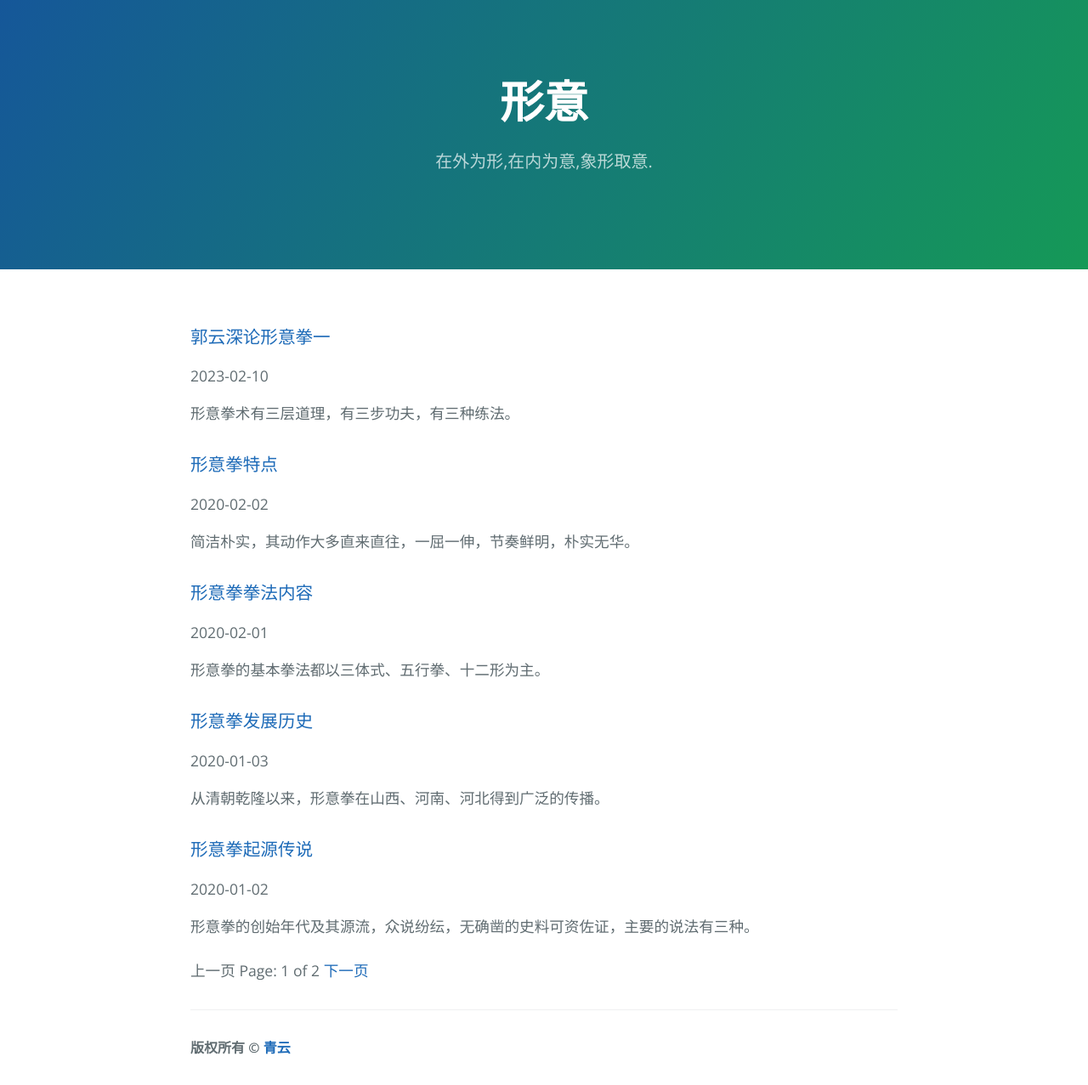
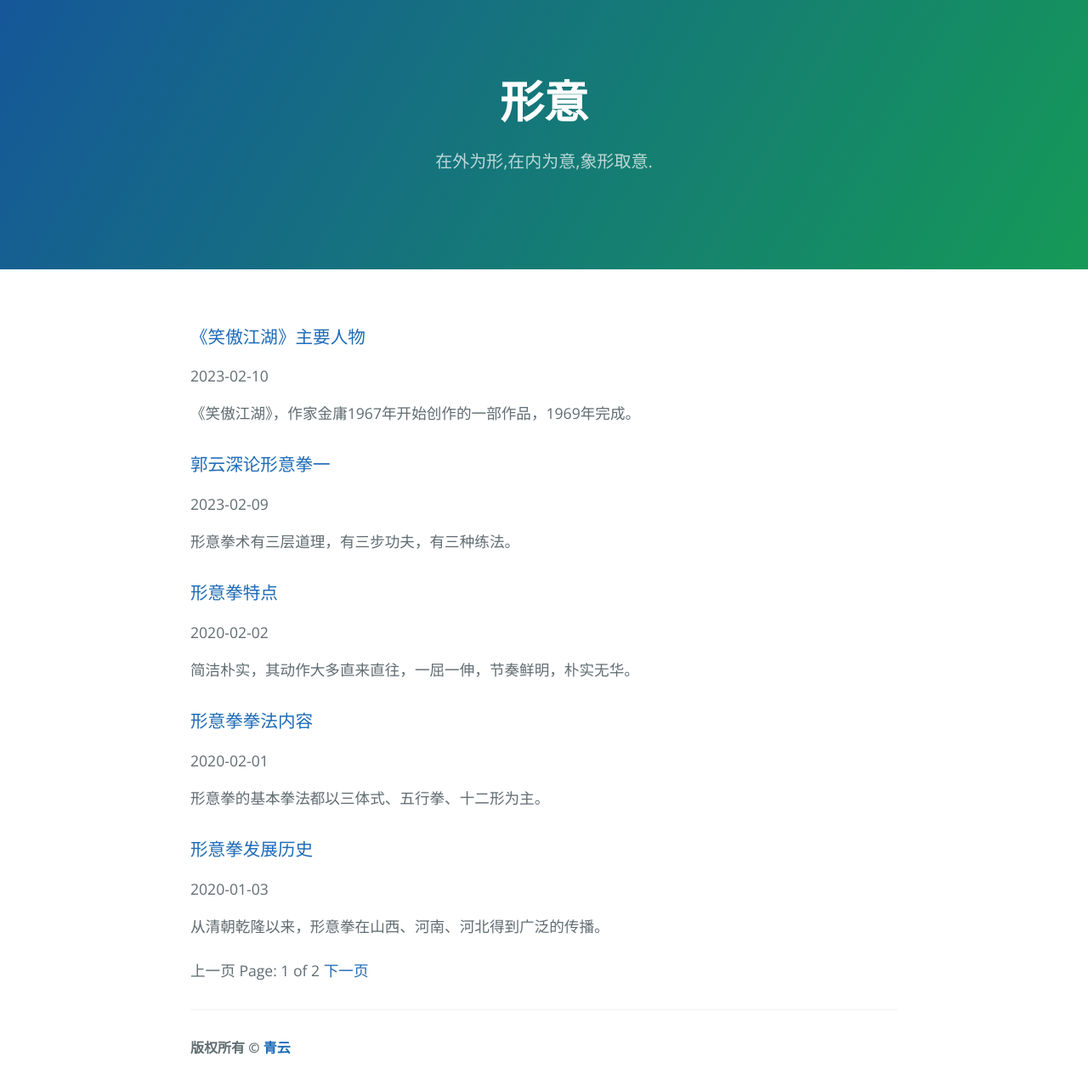
Before and after one commit to ccto/xingyi, a Jekyll site: the page built from index.html, in a window 1280 px wide. Shown: the whole page at 85% size. Built offline with Jekyll 4.4.1, drawn with Linux system fonts in a browser that asks for light colours; the list of posts is cut into pages by our own code; comment, search, counter and statistics services are not loaded; part of the change alters nothing that is shown.

Commit message:
日月神教主要人物

```diff
--- a/_posts/2023-02-10-xingyi-guo.md
+++ b/_posts/2023-02-09-xingyi-guo.md
@@ -1,7 +1,7 @@
 ---
 layout: default
 title: "郭云深论形意拳一"
-date: 2023-02-10 01:00:00 -0000
+date: 2023-02-09 01:00:00 -0000
 description: 形意拳术有三层道理，有三步功夫，有三种练法。
 excerpt: 形意拳术有三层道理，有三步功夫，有三种练法。
 ---
@@ -33,19 +33,19 @@ excerpt: 形意拳术有三层道理，有三步功夫，有三种练法。
 
 ## 四、详论明劲、暗劲、化劲
 
-1. 明劲
+### 1. 明劲
 
 &#8195;&#8195;明劲者，即拳之刚劲也。易骨者，即练精化气，易骨之道也。因人身中先天之气与后天之气不合，体质不坚，故发明其道。大凡人之初生，性无不善，体无不健，根无不固，纯是先天。以后，知识一开，灵窍一闭，先后不合，阴阳不交，皆是后天血气用事，故血气盛行，正气衰弱，以致身体筋骨不能健壮。故昔达摩大师传下易筋洗髓二经，习之以强壮人之身体，还其人之初生本来面目。后宋岳武穆王扩充二经之义，作为三经：易骨、易筋、洗髓也。将三经又制成拳术，发明此经道理之用。拳经云：“静为本体，动为作用”，与古之五禽、八段练法有体而无用者不同矣。因拳术有无穷之妙用，故先有易骨、易筋、洗髓，阴阳混成，刚柔悉化，无声无臭，虚空灵通之全体。所以有其虚空灵通之全体，方有神化不测之妙用。故因此拳是内外一气，动静一源，体用一道，所以静为本体，动为作用也。
 
 &#8195;&#8195;因人为一小天地，无不与天地之理相合，惟是天地之阴阳变化皆有更易。人之一身既与天地道理相合，身体虚弱，刚戾之气，岂不能易乎？故更易之道，弱者易之强，柔者易之刚，悖者易之和。所以三经者，皆是变化人之气质，以复其初也。易骨者，是拳中之明劲，练精化气之道也。将人身中散乱之气，收纳于丹田之内，不偏不倚，和而不流，用九要之规模锻炼，练至于六阳纯全，刚健之至，即拳中上下相连，手足相顾，内外如一。至此，拳中明劲之功尽，易骨之劲全，练精化气之功亦毕矣。
 
-2. 暗劲
+### 2. 暗劲
 
 &#8195;&#8195;暗劲者，拳中之柔劲也（柔劲与软不同：软中无力，柔非无力也），即练气化神、易筋之道也。先练明劲，而后练暗劲，即丹道小周天止火再用大周天功夫之意。明劲停手，即小周天之沐浴也。暗劲手足停而未停，即大周天四正之沐浴也。拳中所用之劲，是将形气神（神即意也）合住，两手往后用力拉回（内中有缩力），其意如拔钢丝。两手前后用劲：左手往前推，右手往回拉；或右手往前推，左手往回拉，其意如撕丝绵；又如两手拉硬弓。要用力徐徐拉开之意。两手或右手往外翻横，左手往里裹劲。或左手往外翻横，右手往里裹劲，如同练鼍形之两手，或是练连环拳之包裹拳。拳经云：“裹者如包裹之不露”。
 
 &#8195;&#8195;两手往前推劲，如同推有轮之重物，往前推不动之意，又似推动而不动之意。两足用力，前足落地时，足根先着地，不可有声。然后再满足着地，所用之劲，如同手往前往下按物一般。后足用力蹬劲，如同迈大步过水沟之意。拳经云：“脚打采意不落空”，是前足；“消息全凭后脚蹬”，是后足；“马有迹蹄之功”。皆是言两足之意也。两足进退，明劲暗劲，两段之步法相同。惟是明劲则有声，暗劲则无声耳。
 
-3. 化劲
+### 3. 化劲
 
 &#8195;&#8195;化劲者，即练神还虚，亦谓之洗髓之功夫也。是将暗劲练到至柔至顺，谓之柔顺之极处，暗劲之终也。丹经云：“阴阳混成，刚柔悉化，谓之丹熟”。柔劲之终，是化劲之始也。所以再加上功夫，用练神还虚，至形神俱杳，与道合真，以至于无声无臭，谓之脱丹矣。拳经谓之“拳无拳，意无意，无意之中是真意”，是谓化劲。练神还虚，洗髓之工毕矣。化劲者，与练划劲不同。明劲暗劲，亦皆有划劲。划劲是两手出入起落俱短，亦谓之短劲。如同手往着墙抓去，往下一划，手仍回在自己身上来，故谓之划劲。练化劲者，与前两步功夫之形式无异，所用之劲不同耳。拳经云：“三回九转是一式”，是此意也。
 
--- /dev/null
+++ b/_posts/2023-02-10-jianghu-juese.md
@@ -0,0 +1,52 @@
+---
+layout: default
+title: "《笑傲江湖》主要人物"
+date: 2023-02-10 01:00:00 -0000
+description: 《笑傲江湖》，作家金庸1967年开始创作的一部作品，1969年完成。
+excerpt: 《笑傲江湖》，作家金庸1967年开始创作的一部作品，1969年完成。
+---
+>《笑傲江湖》，作家金庸1967年开始创作的一部作品，1969年完成，属于其后期作品，最初连载于《明报》。“笑傲江湖”源自吴承恩著《西游记》中的一句词。该书没有时代背景，“类似的情景可以发生在任何朝代”。
+
+令狐冲——独孤九剑传人之一，华山派岳不群之徒。后被逐出师门。任盈盈之夫，结尾与妻子封剑退隐。
+
+任盈盈——日月神教教主任我行之女，日月神教圣姑。令狐冲之妻，结尾与丈夫同退隐江湖。
+
+左冷禅——五岳剑派盟主，嵩山派掌门，练得假辟邪剑法，为掀起武林风波祸首最后为令狐冲所杀。
+
+任我行——日月神教教主，任盈盈之父。后因年老体衰，晕眩而逝。
+
+岳不群——华山派掌门，后成为五岳派掌门，江湖人称“君子剑”，其实是个双面伪君子。最后误被仪琳杀死。
+
+宁中则——岳不群之妻，江湖人称“宁女侠”，后自杀而死。
+
+林平之——福威镖局林震南之子，林远图之曾孙，岳灵珊之夫。
+
+岳灵珊——华山派掌门岳不群和宁中则之女，林平之之妻，最后被林平之杀死。
+
+仪琳——恒山派定逸师太徒弟，不戒和尚与哑婆婆独女。
+
+向问天——令狐冲之义兄，日月神教光明左使，后成为教主。于新修版改为日月教光明右使。
+
+东方不败——日月神教教主，因练葵花宝典而自宫变成了太监
+
+绿竹翁——日月神教四大护法之一。
+
+桃谷六仙——六兄弟，自长而幼为:桃根仙,桃干仙,桃枝仙,桃叶仙(桃枝仙与桃叶仙排行顺序不明),桃花仙,桃实仙。六人为令狐冲好友,说话缠夹不清且好辩,为书中趣味角色。
+
+蓝凤凰——五仙教教主，任盈盈部下。
+
+田伯光——江湖人称“万里独行”的采花大盗。
+
+风清扬——华山派剑宗，岳不群和宁中则之师叔。传授令狐冲独孤九剑之人。
+
+方证大师——少林寺方丈。
+
+冲虚道长——武当派掌门。
+
+莫大——衡山派掌门，外号“潇湘夜雨”。“琴中藏剑，剑发琴音”这八字，是他老先生武功的写照。
+
+恒山三定——定静师太、定闲师太和定逸师太，恒山派师尊。其中定闲与定逸师太被岳不群所杀。
+
+不戒和尚——仪琳之父。
+
+江南四友——包括黄钟公、黑白子、秃笔翁和丹青生，均为日月神教人。四人隐居于杭州的“梅庄”，以兄弟相称。
```
